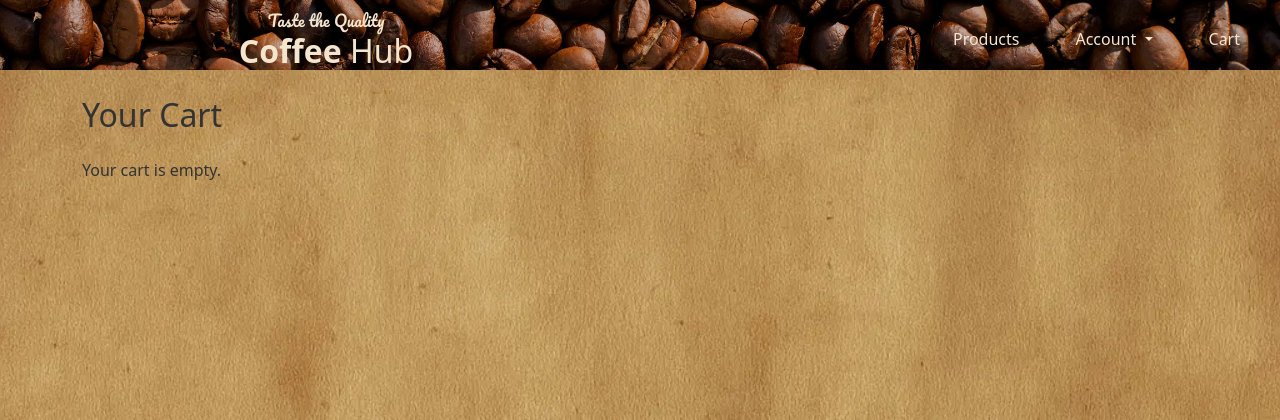
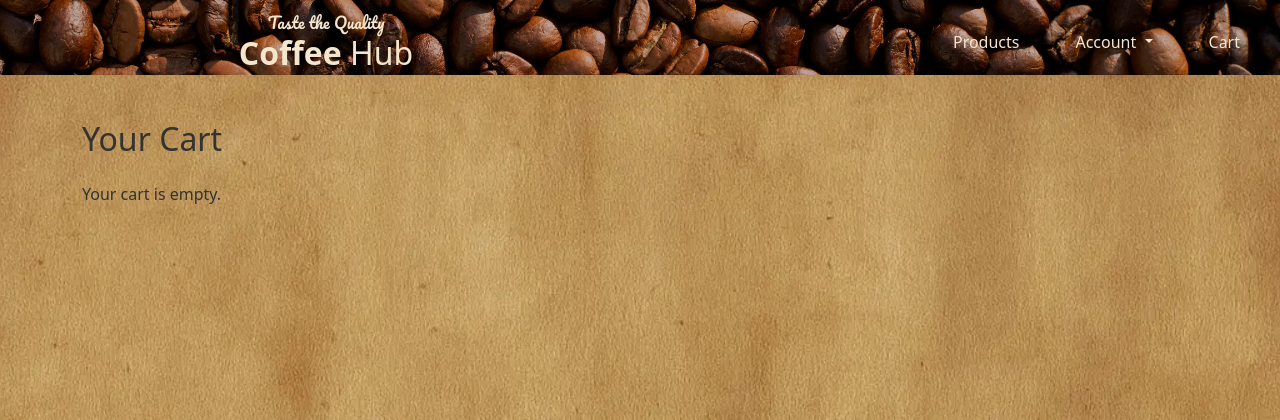
Before and after one commit to olletidblom/CoffeHub_MS4, a Django app: page /checkout/cart/ in a window 1280 px wide. Shown: the top 420 px of the page. Run offline with Django 5.2, Linux system fonts and the light colour scheme; the visitor is signed in with stand-in values (Sample User, id 1); data comes from the database, SQL or seed files in the repository; data that the repository does not hold is empty; some libraries are stand-ins or nearby versions.

Commit message:
Fixed images again

```diff
--- a/static/css/base.css
+++ b/static/css/base.css
@@ -11,6 +11,9 @@
   background-size: cover;
   background-repeat: no-repeat;
   background-position: center;
+  height: 75px;
+  width: auto;
+  object-fit: contain;
 }
 
 .hero-logo {
--- a/templates/base.html
+++ b/templates/base.html
@@ -14,6 +14,7 @@
   {% endblock %}
   <meta name="description" content="Coffee Hub - Your source for premium roasted coffee. Browse, review, and shop your favorite brews.">
   <link rel="preload" as="image" href="{% static 'images/logo.webp' %}">
+  link rel="preload" as="image" href="{% static 'images/background.webp' %}">
 
   {% block extra_meta %}
   <link href="https://fonts.googleapis.com/css2?family=Pacifico&display=swap" rel="stylesheet">
```
